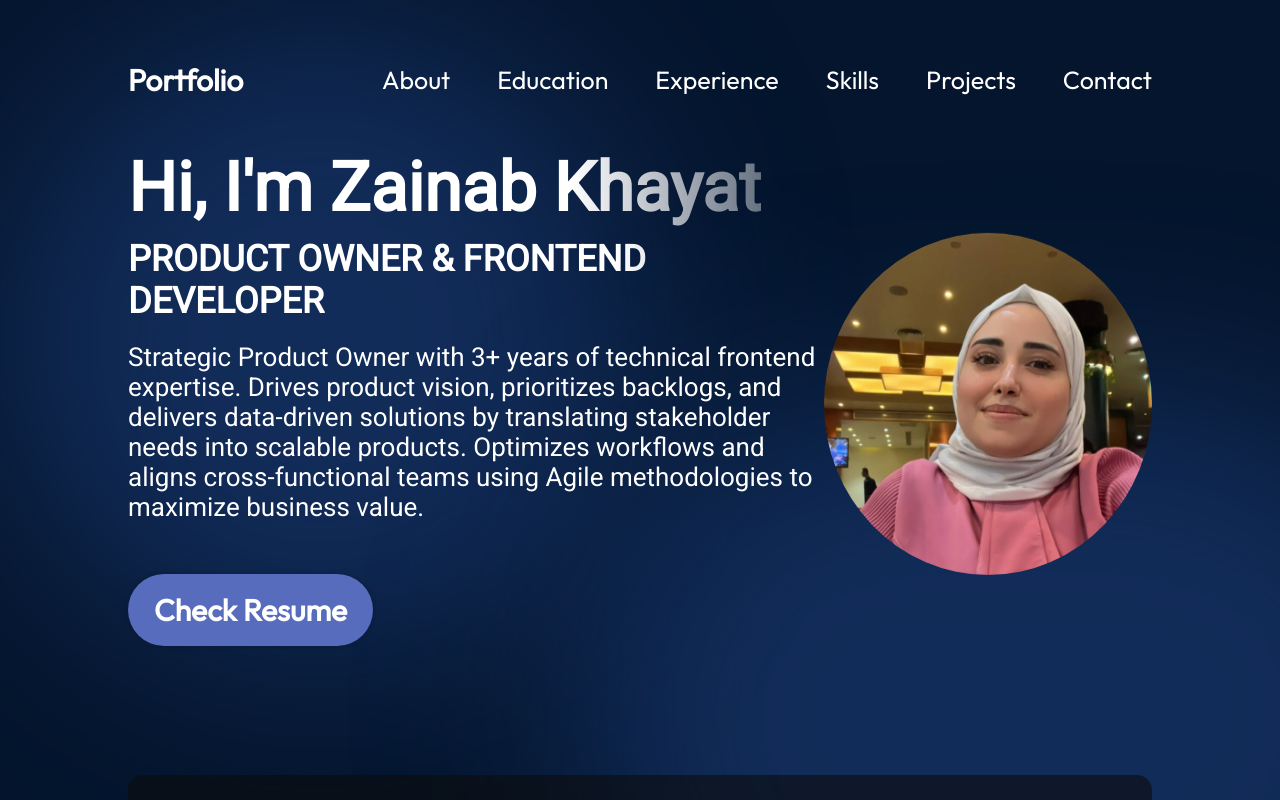
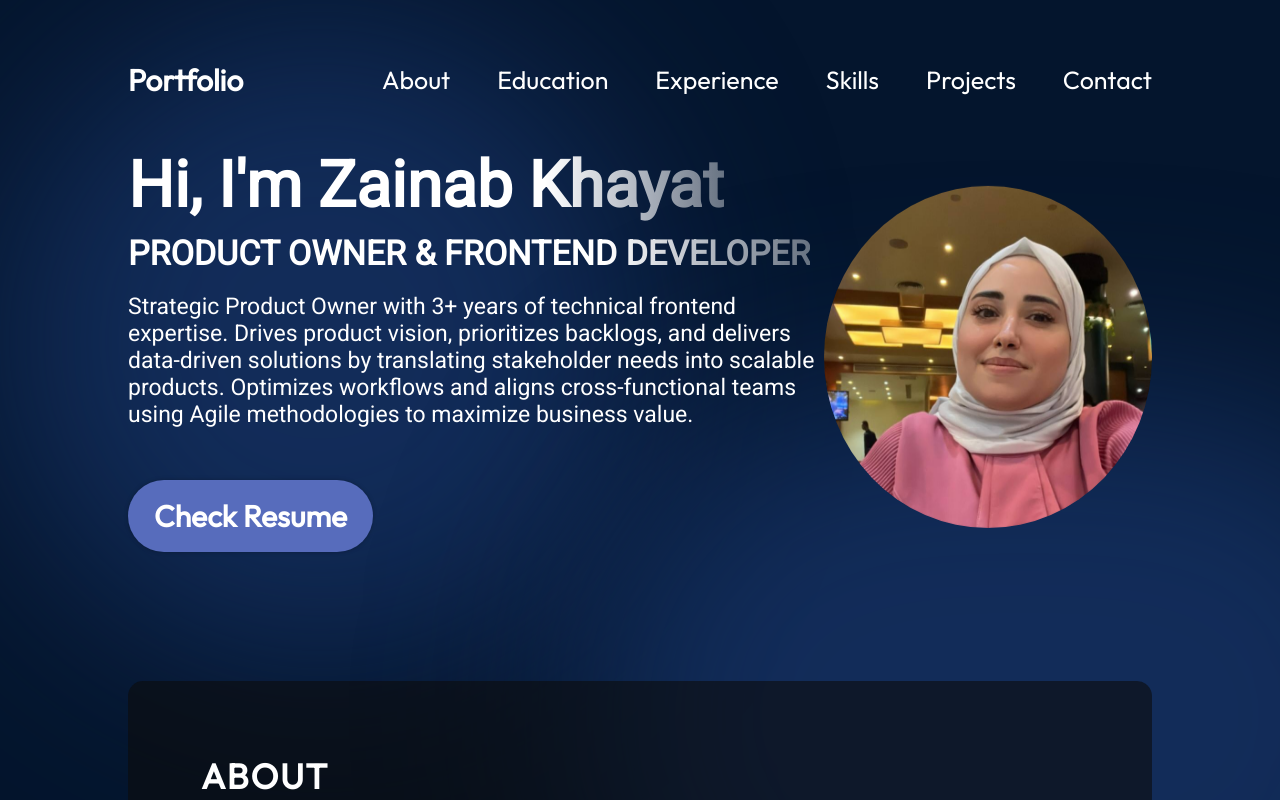
Before and after one commit to zainab224498/my-portfolio, a React (Vite) app: page / in a window 1280 px wide. Shown: the top 800 px of the page. Built offline with nearby package versions, Linux system fonts and the light colour scheme.

Commit message:
Update Hero.module.css

```diff
--- a/src/components/Hero/Hero.module.css
+++ b/src/components/Hero/Hero.module.css
@@ -20,7 +20,7 @@
 }
 
 .title {
-  font-size: 68px;
+  font-size: 64px;
   font-weight: 900;
   margin-bottom: 10px;
   font-family: var(--font-roboto);
@@ -34,7 +34,7 @@
 }
 
 .subtitle {
-  font-size: 36px;
+  font-size: 34px;
   font-weight: 700;
   margin-bottom: 20px;
   font-family: var(--font-roboto);
@@ -48,7 +48,7 @@
 }
 
 .description {
-  font-size: 26px;
+  font-size: 23px;
   font-family: var(--font-roboto);
   margin-bottom: 52px;
 }
```
